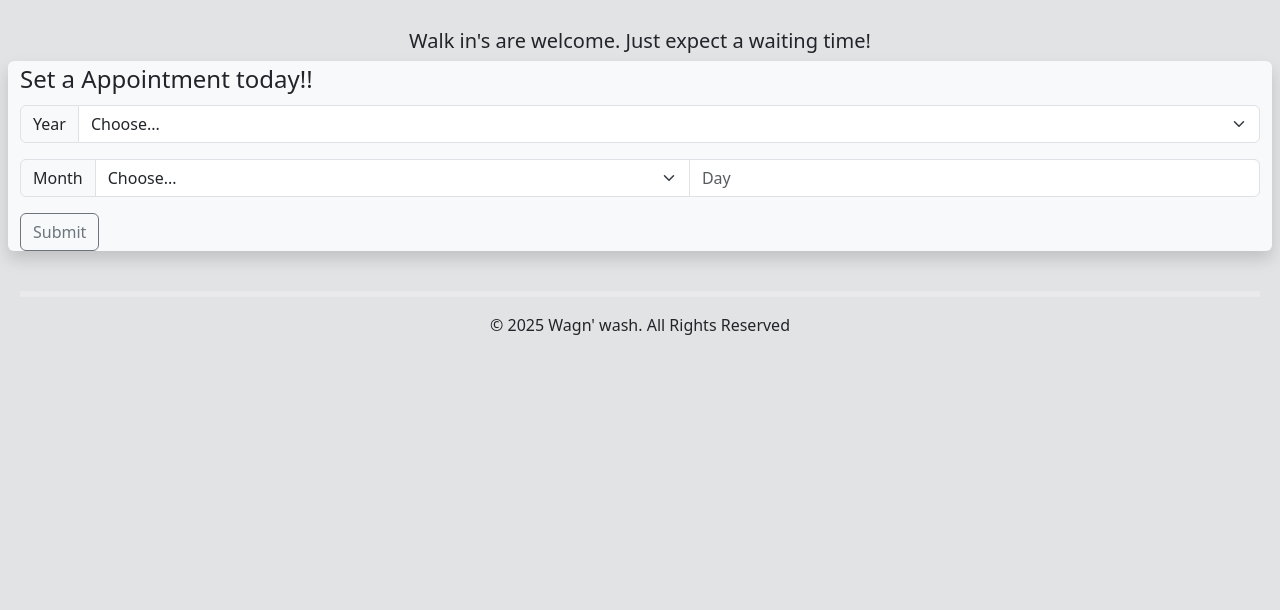
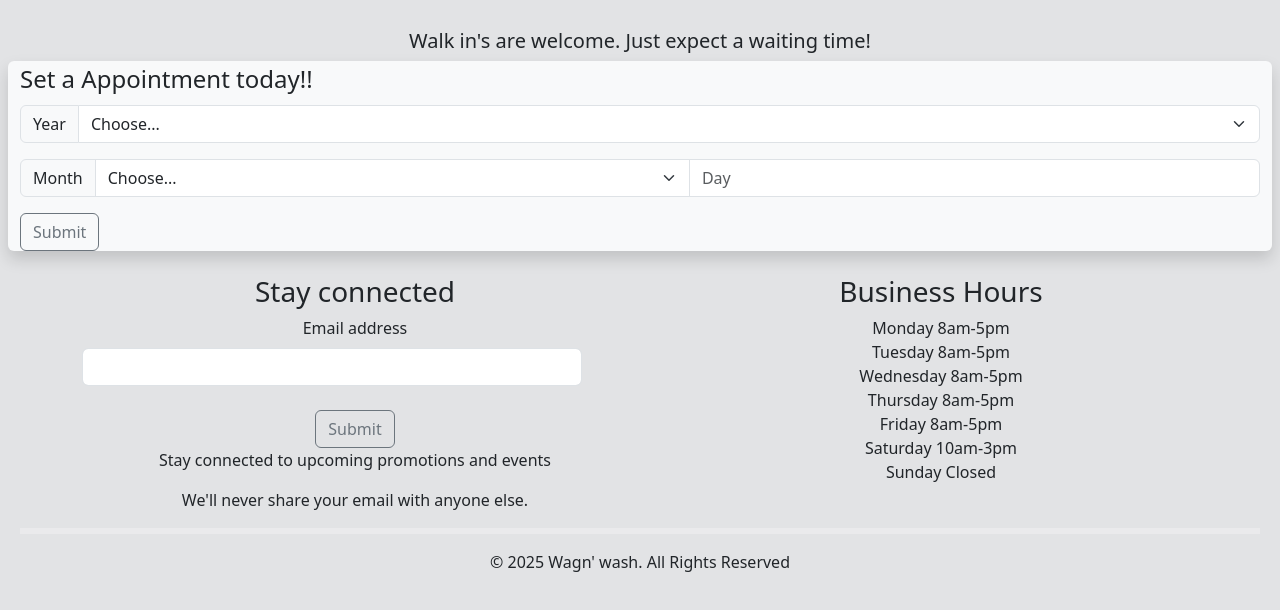
Before and after one commit to samevwro/Html-Week-3, a website: page appointments.html in a window 1280 px wide. Shown: the part 911-1521 px from the top of the page. Before the commit the page ends 1284 px from the top, so only its background shows below. Drawn offline with nearby package versions, Linux system fonts and the light colour scheme.

Commit message:
comment update

```diff
--- a/appointments.html
+++ b/appointments.html
@@ -24,6 +24,7 @@
           </div>
         </div>
       </nav><br>
+      <!--I used larger images to help the form not look stuffed at the top of the web page-->
     <div class="row ">
         <div class="col-lg-6">
             <img src="Images/alan-king-KZv7w34tluA-unsplash.jpg" style="width:500px" alt="Dog with sunglasses">
@@ -37,6 +38,7 @@
         <h3>Make sure your pets vaccinations are up to date!!!</h3><br>
         <h5>Walk in's are welcome. Just expect a waiting time!</h5>
       </div>
+<!--I decided to use a form for the customer to schedule a appointment date-->
 <form class="bg-light rounded object-fit-contain row shadow">
     <legend>Set a Appointment today!!</legend>
     <div class="input-group mb-3">
@@ -50,6 +52,8 @@
 
         </select>
       </div>
+<!--I used a drop down menu to display the years and months so the customer dosent have to type it all out-->
+<!--I did this by using input group select-->
     <div class="input-group mb-3">
         <label class="input-group-text" for="inputGroupSelect01">Month</label>
         <select class="form-select" id="inputGroupSelect01">
@@ -73,6 +77,36 @@
 
 
 </form><br>
+<div class="container">
+  <div class="row text-center">
+    <form class="col-md-6">
+      <div>
+        <div >
+        <h3>Stay connected</h3>
+        <label for="StayConnectedInputEmail1" class="form-label">Email address</label>
+        <input type="email" class="form-control" style="max-width: 500px;" id="exampleInputEmail1" aria-describedby="emailHelp"><br>
+        <button class="btn btn-outline-secondary" type="submit" id="button-addon1">Submit</button>
+        <p>Stay connected to upcoming promotions and events</p>
+        </div>
+        <div id="emailHelp" >We'll never share your email with anyone else.</div>
+    </form>
+    <!--again using the buisness hours so the customner knows when the company is open-->
+  </div>
+    <div class="col-md-6" >
+      <ul style="list-style-type: none">
+        <h3>Business Hours</h3>
+        <li>Monday    8am-5pm</li>
+        <li>Tuesday    8am-5pm</li>
+        <li>Wednesday    8am-5pm</li>
+        <li>Thursday    8am-5pm</li>
+        <li>Friday    8am-5pm</li>
+        <li>Saturday    10am-3pm</li>
+        <li>Sunday    Closed</li>
+      </ul>
+
+    </div>
+  </div>
+</div>
 <footer>
     <hr style="border: 3px solid white">
     <p class="text-center">© 2025 Wagn' wash. All Rights Reserved</p>
```
Also changed, not shown: contact.html (+4 -4 lines), index.html (+6 -4 lines).
